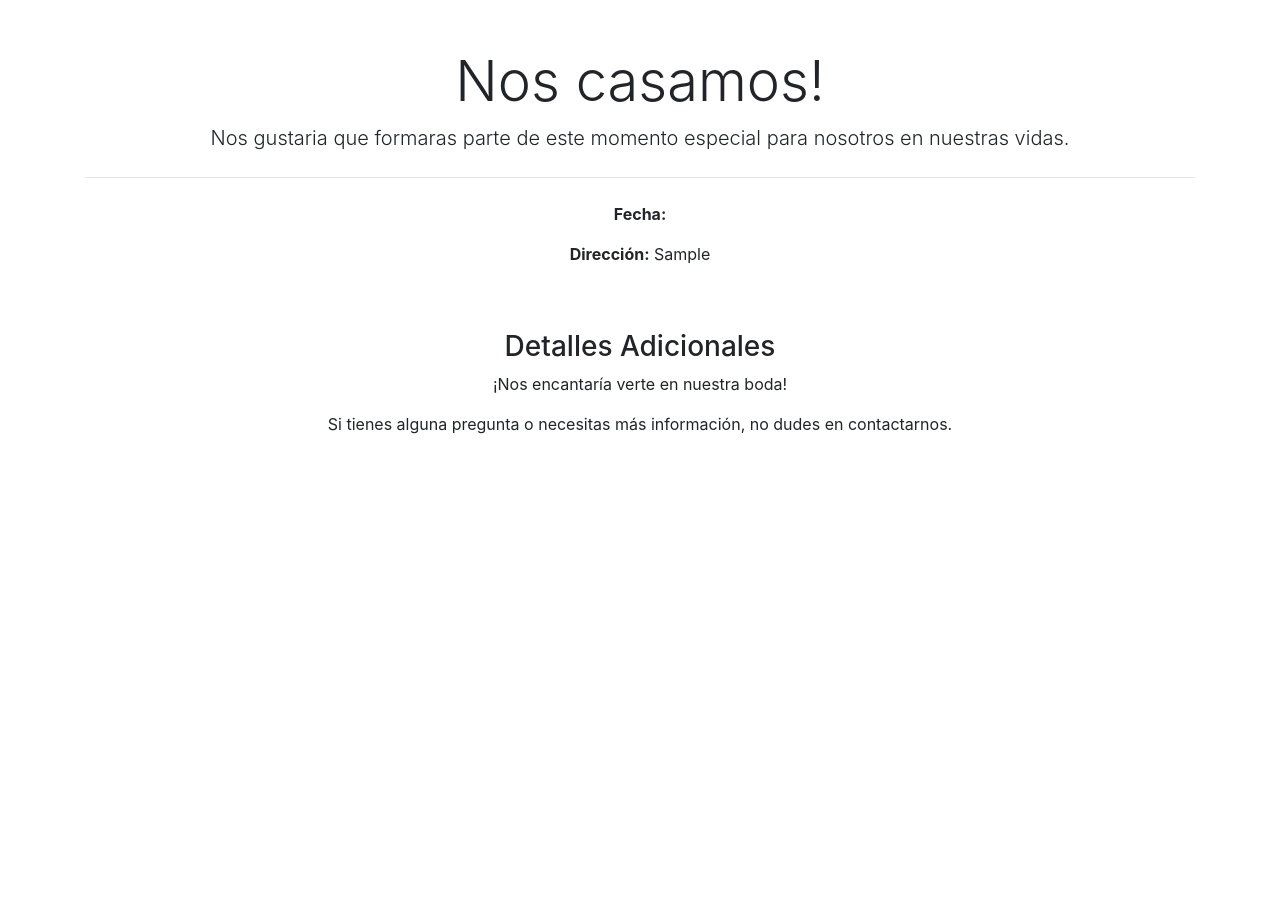
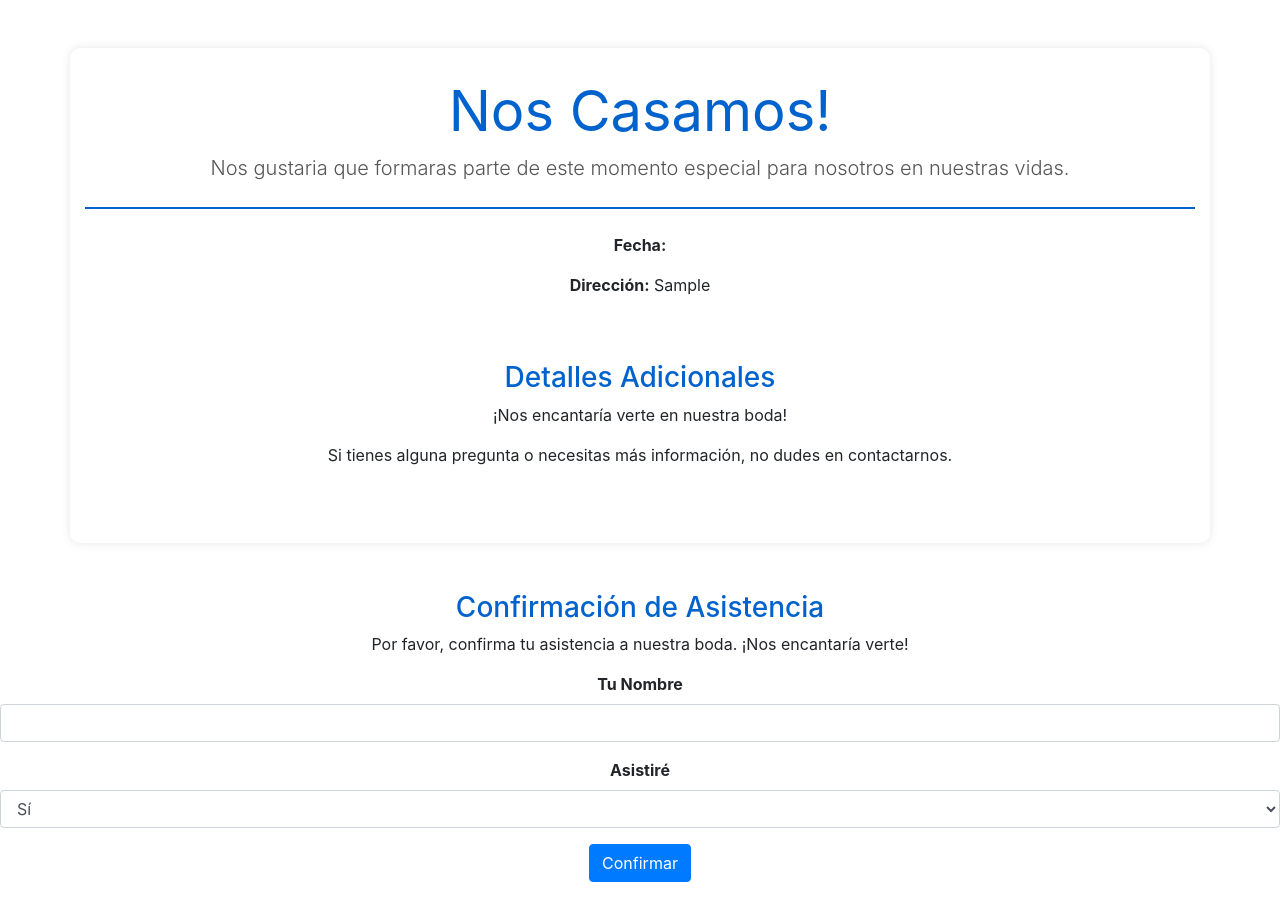
Before and after one commit to fvarguezz/bodorrio, a Django app: page / in a window 1280 px wide. Before the commit the page ends 434 px from the top, so only its background shows below. Run offline with Django 5.2, Linux system fonts and the light colour scheme; tables that the repository leaves empty hold one stand-in row (values such as "Sample post"); some libraries are stand-ins or nearby versions.

Commit message:
pruebas de diseño

```diff
--- /dev/null
+++ b/boda/invitacion/static/invitacion/styles.css
@@ -0,0 +1,76 @@
+/* Estilos básicos para el cuerpo de la página */
+body {
+    background-color: #2541e2;  /* Color de fondo gris claro */
+    font-family: 'Arial', sans-serif;  /* Fuente predeterminada */
+    margin: 0;  /* Eliminar márgenes */
+    padding: 0;  /* Eliminar rellenos */
+}
+
+/* Estilos para el contenedor principal */
+.container {
+    background-color: #ffffff;  /* Fondo blanco para el contenido */
+    padding: 30px;  /* Relleno interno */
+    border-radius: 10px;  /* Bordes redondeados */
+    box-shadow: 0 0 10px rgba(0, 0, 0, 0.1);  /* Sombra suave */
+    margin-top: 20px;  /* Espacio en la parte superior */
+}
+
+/* Estilos para los encabezados */
+h1, h3 {
+    color: #0062cc;  /* Color azul para los encabezados */
+}
+
+h1 {
+    font-size: 3em;  /* Tamaño más grande para el título */
+    margin-bottom: 20px;  /* Espacio debajo del encabezado */
+}
+
+h3 {
+    font-size: 1.5em;  /* Tamaño más pequeño para los subtítulos */
+    margin-bottom: 15px;
+}
+
+/* Estilo para los botones */
+.btn-primary {
+    background-color: #0062cc;  /* Fondo azul para los botones */
+    border: none;  /* Eliminar borde */
+    color: white;  /* Texto blanco */
+    padding: 10px 20px;  /* Relleno interno del botón */
+    font-size: 1em;  /* Tamaño de fuente */
+    border-radius: 5px;  /* Bordes redondeados */
+}
+
+/* Efecto al pasar el ratón sobre los botones */
+.btn-primary:hover {
+    background-color: #004085;  /* Cambio de color cuando pasas el ratón */
+    cursor: pointer;  /* Cambiar el cursor para indicar que el botón es clickeable */
+}
+
+/* Estilo para el formulario */
+.form-group label {
+    font-weight: bold;  /* Etiquetas de formulario en negrita */
+}
+
+.form-control {
+    border-radius: 5px;  /* Bordes redondeados para los campos de entrada */
+    padding: 10px;  /* Relleno interno */
+    width: 100%;  /* Asegurarse de que ocupe todo el ancho disponible */
+    margin-bottom: 15px;  /* Espacio debajo de los campos */
+}
+
+/* Espaciado entre secciones */
+.row {
+    margin-bottom: 30px;  /* Espacio entre las filas */
+}
+
+/* Ajustes de texto */
+.lead {
+    font-size: 1.25em;  /* Texto destacado con un tamaño mayor */
+    color: #555555;  /* Color gris para texto secundario */
+}
+
+hr.my-4 {
+    border-top: 2px solid #0062cc;  /* Línea horizontal azul */
+    margin-top: 30px;
+    margin-bottom: 30px;
+}
--- a/boda/invitacion/templates/invitacion/home.html
+++ b/boda/invitacion/templates/invitacion/home.html
@@ -1,17 +1,22 @@
 <!DOCTYPE html>
 <html lang="es">
+
 <head>
     <meta charset="UTF-8">
     <meta name="viewport" content="width=device-width, initial-scale=1.0">
-    <title>Invitación de Boda</title>
+    <title>Pagina en Desarrollo</title>
     <!-- Incluir Bootstrap desde el CDN -->
+    {% load static %}
+    <link rel="stylesheet" type="text/css" href="{% static 'invitacion/styles.css' %}">
     <link href="https://stackpath.bootstrapcdn.com/bootstrap/4.5.2/css/bootstrap.min.css" rel="stylesheet">
+
 </head>
+
 <body>
     <div class="container mt-5">
         <div class="row">
             <div class="col-12 text-center">
-                <h1 class="display-4">Nos casamos!</h1>
+                <h1 class="display-4"><b>Nos Casamos!</b></h1>
                 <p class="lead">Nos gustaria que formaras parte de este momento especial para nosotros en nuestras vidas.</p>
                 <hr class="my-4">
                 <p><strong>Fecha:</strong> </p>
@@ -27,9 +32,36 @@
         </div>
     </div>
 
+        <!-- SECCION PARA CONFIRMAR ASISTENCIA -->
+    <div class="row mt-5">
+        <div class="col-12 text-center">
+            <h3>Confirmación de Asistencia</h3>
+            <p>Por favor, confirma tu asistencia a nuestra boda. ¡Nos encantaría verte!</p>
+            <form method="post">
+                {% csrf_token %}
+                <div class="form-group">
+                    <label for="nombre">Tu Nombre</label>
+                    <input type="text" class="form-control" width=25% id="nombre" name="nombre" required>
+                </div>
+                <div class="form-group">
+                    <label for="asistencia">Asistiré</label>
+                    <select class="form-control" id="asistencia" name="asistencia" required>
+                        <option value="Si">Sí</option>
+                        <option value="No">No</option>
+                    </select>
+                </div>
+                <button type="submit" class="btn btn-primary">Confirmar</button>
+            </form>
+        </div>
+    </div>
+
+
+
+
     <!-- Incluir Bootstrap JS y dependencias -->
     <script src="https://code.jquery.com/jquery-3.5.1.slim.min.js"></script>
     <script src="https://cdn.jsdelivr.net/npm/@popperjs/core@2.5.2/dist/umd/popper.min.js"></script>
     <script src="https://stackpath.bootstrapcdn.com/bootstrap/4.5.2/js/bootstrap.min.js"></script>
+
 </body>
 </html>
```
